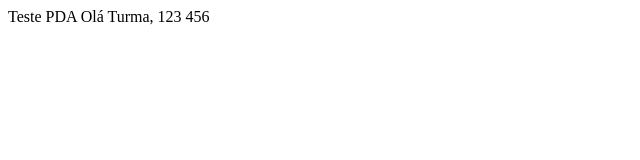
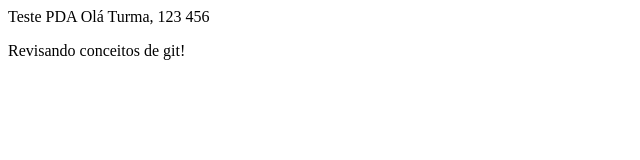
Before and after one commit to AdrielD/teste-pda, a plain HTML site: page index.html in a window 1280 px wide. Shown: the whole page, without its empty margins (0-640 px from the left). Drawn offline with Linux system fonts and the light colour scheme.

Commit message:
Alteração do html

```diff
--- a/index.html
+++ b/index.html
@@ -2,5 +2,8 @@
   <head>Teste PDA</head>
   <body>
     Olá Turma, 123 456
+    <p>
+      Revisando conceitos de git!
+    </p>
   </body>
 </html>
```
